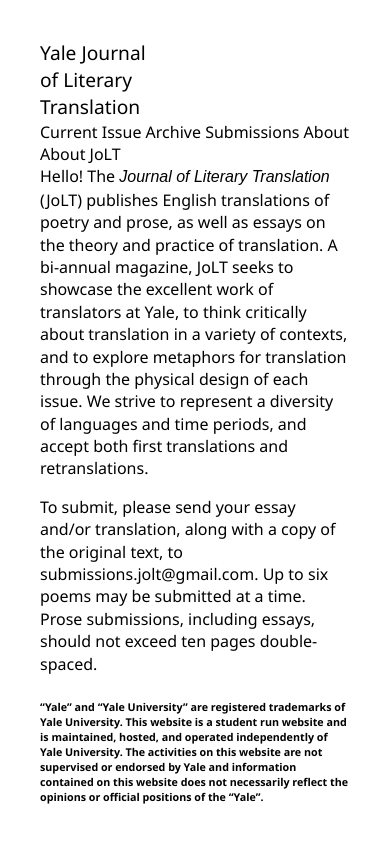
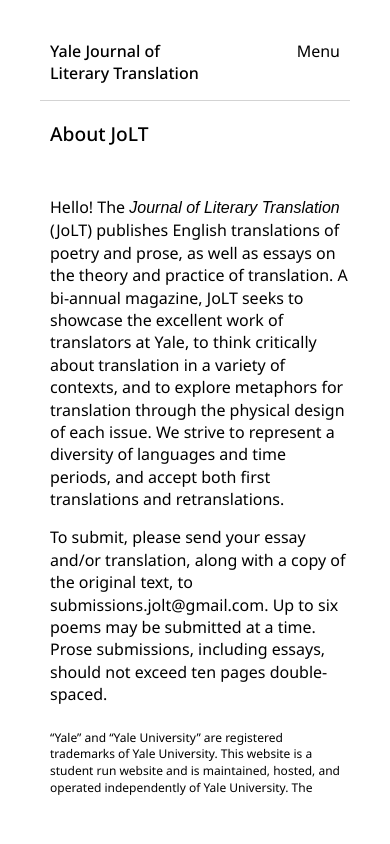
Before and after one commit to yalejolt/yalejolt, a plain HTML site: page about.html in a window 390 px wide. Drawn offline with nearby package versions, Linux system fonts and the light colour scheme; files that its build step writes are made by us from their sources; a web font is replaced by a local one.

Commit message:
added archive and about pages

```diff
--- a/about.html
+++ b/about.html
@@ -1,10 +1,11 @@
 <!DOCTYPE html>
 <html>
 	<head>
-		<title>About | Yale JoLT</title>
+		<title>Yale Journal of Literary Translation</title>
 		<meta charset="utf-8">
 		<meta name="viewport" content="width=device-width,initial-scale=1.0">
-		<link rel="stylesheet" type="text/css" href="./style.css">
+		<!-- <meta http-equiv="refresh" content="0; URL='./yalejolt/issue09/01.html'" /> -->
+		<link rel="stylesheet" type="text/css" href="./styles/style.css">
 		<link rel="icon"
 		      type="image/png"
 		      href="./icon.png">
@@ -15,38 +16,25 @@
 	</head>
 	<body>
 
-		<div id="container">
-
-			<div id="sidebar">
-
-				<!--Navigation Menu-->
-				<div id="main-menu">
-					<div class="top">
-						<h1><a href="./index.html">Yale Journal <br>of Literary <br>Translation</a></h1>
-						<!-- <p>featuring poetry and prose in translation</p> -->
-					</div>
-					<nav id="main-nav">
-						<a href="./index.html">Current Issue</a>
+		<div class="header">
+			<a class="logo" href="./index.html">Yale Journal of Literary&nbsp;Translation</a>
+			<div id="nav"><div id="nav-inner">
+				<a href="./issue09/01.html">Current Issue</a>
 				<a href="./archive.html">Archive</a>
 				<a href="mailto:submissions.jolt@gmail.com">Submissions</a>
-						<a class="./selected" href="about.html">About</a>
-					</nav>
+				<a href="./about.html">About</a>
+			</div></div>
+			<a id="nav-button">Menu</a>
 		</div>
 
-				<!--Table of Contents-->
-				<div id="toc-menu"></div>
-
-				<!-- Toggle Options -->
-				<div id="bottom"></div>
-
+		<div class="main">
+			<div id="essay">
+				<div class="about">
+					<div class="essay-title">
+						<h1>About JoLT</h1>
 					</div>
 
-			<!--About-->
-			<div id="essay-left">
-				<div class="top">
-					<h2>About JoLT</h2>
-				</div>
-				<div class="body-text">
+					<div class="essay-text">
 						<p>Hello! The <i>Journal of Literary Translation</i> (JoLT) publishes English translations of poetry and prose, as well as essays on the theory and practice of translation. A bi-annual magazine, JoLT seeks to showcase the excellent work of translators at Yale, to think critically about translation in a variety of contexts, and to explore metaphors for translation through the physical design of each issue. We strive to represent a diversity of languages and time periods, and accept both first translations and retranslations.</p>
 
 						<p>To submit, please send your essay and/or translation, along with a copy of the original text, to <a href="mailto:submissions.jolt@gmail.com">submissions.jolt@gmail.com</a>. Up to six poems may be submitted at a time. Prose submissions, including essays, should not exceed ten pages double-spaced.</p>
@@ -54,10 +42,10 @@
 						<h6>“Yale” and “Yale University” are registered trademarks of Yale University.  This website is a student run website and is maintained, hosted, and operated independently of Yale University.  The activities on this website are not supervised or endorsed by Yale and information contained on this website does not necessarily reflect the opinions or official positions of the “Yale”.</h6>
 					</div>
 				</div>
+			</div>
+		</div>
 
-			<!--Spacing-->
-			<div id="essay-right"></div>
-			<div id="right-margin"></div>
-		</div>
+<script src="https://ajax.googleapis.com/ajax/libs/jquery/3.3.1/jquery.min.js"></script>
+<script src="./script.js"></script>
 	</body>
 </html>
--- a/styles/style.css
+++ b/styles/style.css
@@ -155,7 +155,7 @@
 	font-weight: 700;
 }
 
-p, h2, a {
+p, h2, a, h6 {
 	font-family: noto-sans, sans-serif;
 	font-weight: 400;
 	font-style: normal;
@@ -179,6 +179,11 @@
 	padding: 0;
 }
 
+h6 {
+	font-size: .75em;
+	margin-top: 2em;
+}
+
 p {
 	margin: 0 0 1em 0;
 	padding: 0;
@@ -194,8 +199,13 @@
 	font-size: 1.2em;
 }
 
-h2, h3 {
+h2 {
+	font-size: .9em;
+}
+
+h3 {
 	font-size: 1em;
+	line-height: 1.5;
 }
 
 a {
@@ -336,7 +346,13 @@
 
 .essay-only {
 	padding: 0 15vw 0 15px;
-	border-left: 1px solid lightgray;
+	/*border-left: 1px solid red;*/
+}
+
+.about {
+	max-width: 450px;
+	margin: 0 auto;
+	padding-left: 100px;
 }
 
 .essay-orig, .essay-trans {
@@ -345,22 +361,25 @@
 	/*border-left: 1px solid blue;*/
 }
 
-.essay-border {
+.essay-border, .essay-only-border {
 	position: absolute;
 	top: 90px;
 	left: calc(49vw - 271px);
+	height: calc(100vh - 130px);
 	width: calc(435px - 2vw);
-	height: calc(100vh - 130px);
 	border-left: 1px solid lightgray;
+	z-index: -1;
+}
+
+.essay-border {
 	border-right: 1px solid lightgray;
-	z-index: -1;
 }
 
 
 /*RESPONSIVE*/
 
 @media screen and (max-width: 1275px) {
-	.essay-border {
+	.essay-border, .essay-only-border {
 		width: calc(35vw - 39px);
 		left: calc(26vw + 25px);
 	}
@@ -387,7 +406,7 @@
 		border-left: 1px solid lightgray;
 	}
 
-	.essay-orig {
+	.essay-orig, .essay-only {
 		border-left: 1px solid lightgray;
 	}
 
@@ -396,7 +415,7 @@
 		border-left: 1px solid lightgray;
 	}
 
-	.essay-border {
+	.essay-border, .essay-only-border {
 		border: none;
 	}
 }
@@ -441,6 +460,10 @@
 
 	#essay {
 		padding: 0;
+	}
+
+	.about {
+		padding-left: 10px;
 	}
 }
 
@@ -529,14 +552,13 @@
 }
 
 @media screen and (max-width: 450px) {
+
 	#essay {
 		padding-right: 25px;
 	}
-}
 
-@media screen and (max-width: 350px) {
 	.header {
-		height: 40px;
+		height: 60px;
 	}
 
 	.logo {
@@ -548,6 +570,6 @@
 	}
 
 	#toc-text {
-		top: 85px;
+		top: 105px;
 	}
 }
```
Also changed, not shown: archive.html (+24 -34 lines), issue09/01.html (+1 -0 lines), issue09/06.html (+1 -1 lines). Lines whose indentation alone changed are shown as unchanged.
